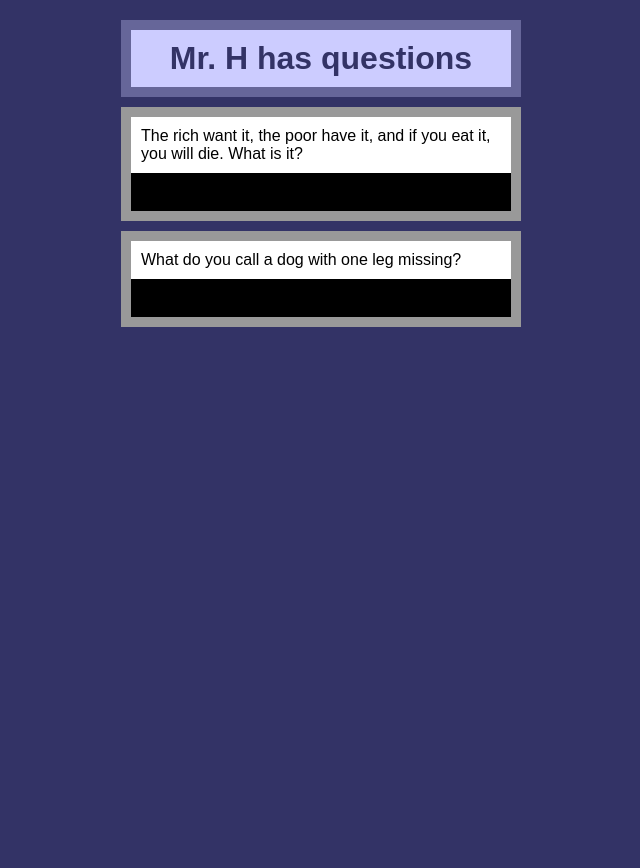
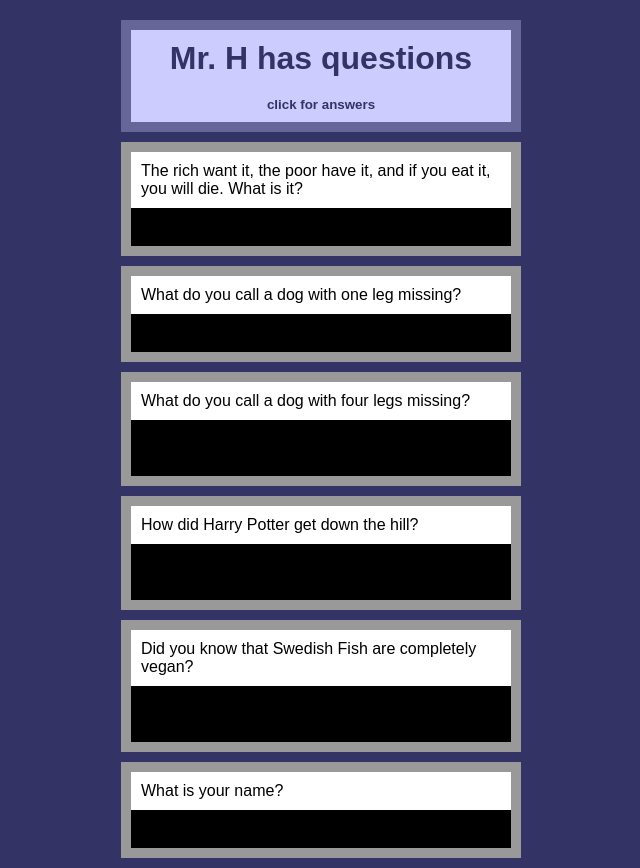
Before and after one commit to zombiejustice/ucls-2015-summer-web-intro, a PHP site: page /riddle2.html in a window 1280 px wide. Shown: the whole page, without its empty margins (319-959 px from the left). Before the commit the page ends 327 px from the top, so only its background shows below. Run offline with PHP 8.4, Linux system fonts and the light colour scheme.

Commit message:
quiz improvements
additions and tweaks to the example ‘quiz/riddle’ page

```diff
--- a/local/custom.css
+++ b/local/custom.css
@@ -12,9 +12,11 @@ form {
 	box-sizing: border-box;
 	padding: 10px;
 	margin: 40px auto;
+	transition: background-color 2s linear;
 }
 
 h1 {
 	text-align: center;
 	color: #cccccc;
+	transition: font-size 2s linear;
 }
--- a/local/custom.html
+++ b/local/custom.html
@@ -19,13 +19,13 @@ function customize() {
 </script>
 </head>
 <body>
-	<h1>Customize this page!</h1>
+
 	<form onChange='customize()'>
 		<label>Background: <input type='color' value='#abcdef' id='bgcolor' /></label>
 		<br />
 		<label>Font Size: <input type='range' min='12' max='200' value='18' id='fontsize' /></label>
 		<br />Fontface: <label><input type='radio' name='face' value='"Lucida Console", monospace' /> Lucida</label> | <label><input type='radio' name='face' value='"Monaco", monospace' /> Monaco</label> | <label><input type='radio' name='face' value='"Courier New", monospace' /> Courier</label>
 	</form>
-
+	<h1>Customize this page!</h1>
 </body>
 </html>
--- a/local/quiz/endquiz.css
+++ b/local/quiz/endquiz.css
@@ -6,13 +6,24 @@ body {
 	font-family: sans-serif;
 }
 
-h1 {
+h1, h2 {
 	text-align: center;
 	color: #333366;
 	background-color: #ccccff;
 	padding: 10px;
 	border: 10px solid #666699;
 	margin: 20px 0 10px 0;
+}
+
+h1 {
+	border-bottom: none;
+	margin-bottom: 0;
+}
+
+h2 {
+	border-top: none;
+	margin-top: 0;
+	font-size: 10pt;
 }
 
 p {
@@ -36,4 +47,13 @@ p.a {
 	color: #000000;
 	text-align: right;
 	margin-bottom: 10px;
+
 }
+
+p.a span.delay {
+	transition: color 5s linear;
+}
+
+#bond .delay {
+	font-style: italic;
+}
--- a/local/quiz/quiz.css
+++ b/local/quiz/quiz.css
@@ -30,10 +30,10 @@ p.q {
 }
 
 p.a {
+	transition: color 5s linear;
 	border-top: none;
 	background-color: #000000;
 	color: #000000;
 	text-align: right;
 	margin-bottom: 10px;
-	transition: color 2s linear;
 }
--- a/local/quiz/riddle2.html
+++ b/local/quiz/riddle2.html
@@ -2,7 +2,7 @@
 <html>
 <head>
 <title>Mr. H's Riddles</title>
-<link rel='stylesheet' type='text/css' href='quiz.css' />
+<link rel='stylesheet' type='text/css' href='endquiz.css' />
 <script type='text/javascript'>
 
 function reveal_answer(id){
@@ -13,12 +13,25 @@ function reveal_answer(id){
 </head>
 <body>
 <h1>Mr. H has questions</h1>
+<h2>click for answers</h2>
 <p class='q'>The rich want it, the poor have it, and if you eat it, you will die. What is it?</p>
 <p class='a' id='nothing' onClick='reveal_answer("nothing")'>Nothing.</p>
 
 <p class='q'>What do you call a dog with one leg missing?</p>
 <p class='a' id='unlucky' onClick='reveal_answer("unlucky")'>Unlucky.</p>
 
+<p class='q'>What do you call a dog with four legs missing?</p>
+<p class='a' id='matter' onClick='reveal_answer("matter")'>Doesn't matter.<br /><span class='delay'>He won't come when you call in any case.</span></p>
+
+<p class='q'>How did Harry Potter get down the hill?</p>
+<p class='a' id='walking' onClick='reveal_answer("walking")'>Walking<br /><span class='delay'>...j/k rolling.</span></p>
+
+<p class='q'>Did you know that Swedish Fish are completely vegan?</p>
+<p class='a' id='true' onClick='reveal_answer("true")'>It's true.<br /><span class='delay'>They never eat any animal products.</span></p>
+
+<p class='q'>What is your name?</p>
+<p class='a' id='bond' onClick='reveal_answer("bond")'><span class='delay'>James</span> Bond.</p>
+
 
 </body>
 </html>
```
Also changed, not shown: local/quiz/index.html (+6 -9 lines).
